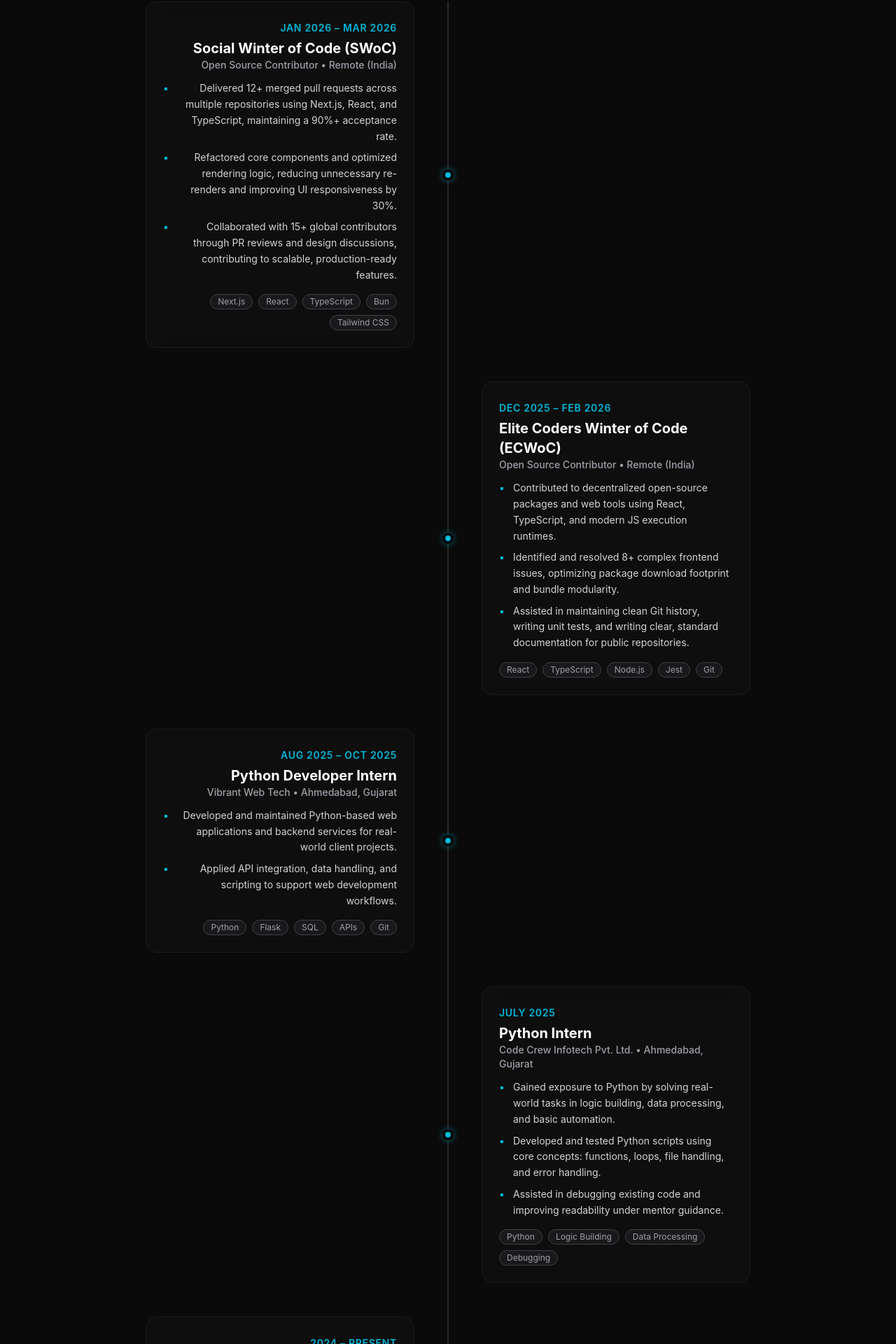
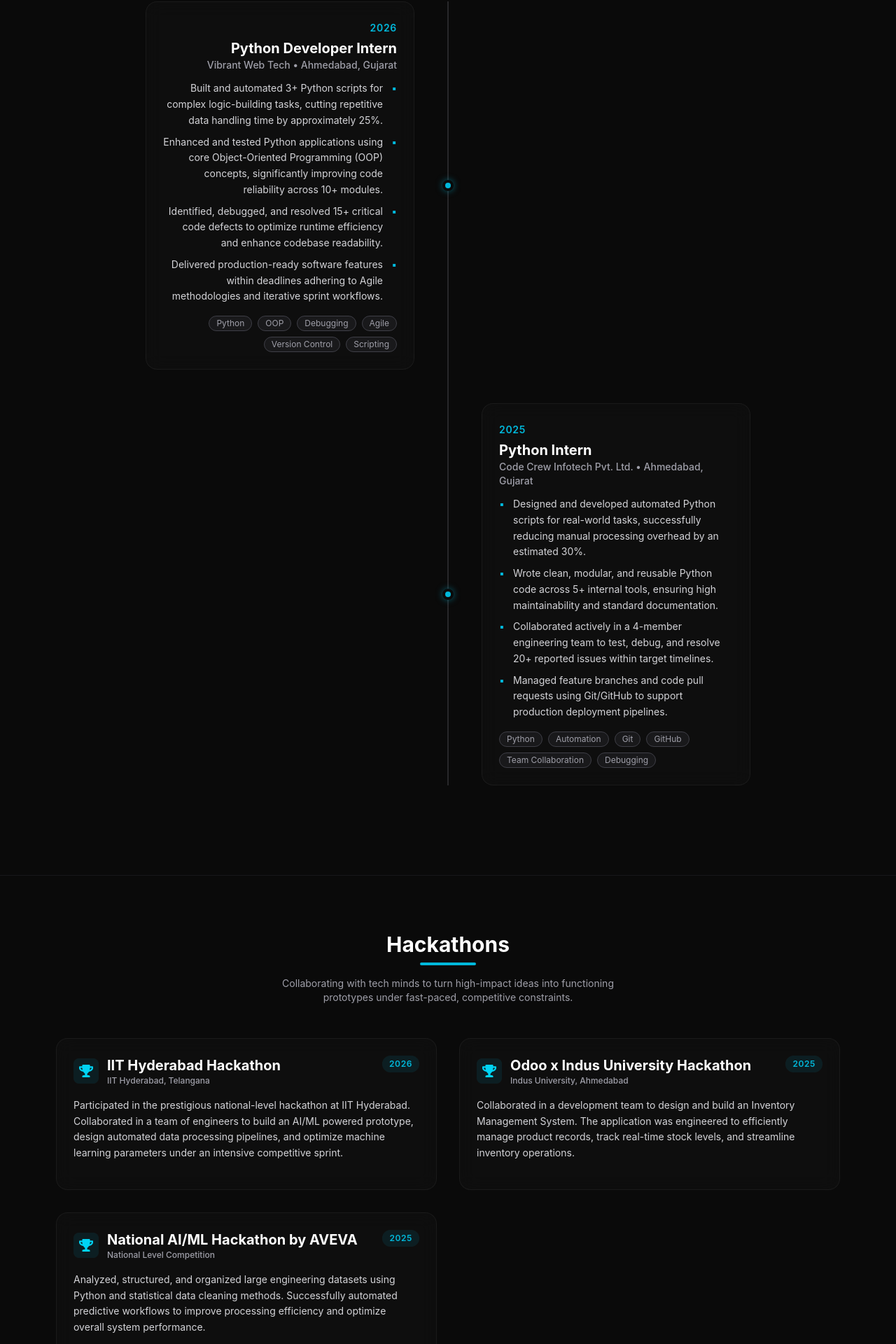
Before and after one commit to BLACKDEVIL4114/Portfolio-Website-, a React (Vite) app: page / in a window 1280 px wide. Shown: the part 6661-8581 px from the top of the page at 70% size. Built offline with nearby package versions, Linux system fonts and the light colour scheme.

Commit message:
fix: update work experience and hackathons from resume including IIT Hyderabad hackathon

```diff
--- a/src/components/Experience.jsx
+++ b/src/components/Experience.jsx
@@ -3,61 +3,30 @@
 
 const experiences = [
   {
-    role: "Social Winter of Code (SWoC)",
-    company: "Open Source Contributor",
-    duration: "Jan 2026 – Mar 2026",
-    location: "Remote (India)",
-    description: [
-      "Delivered 12+ merged pull requests across multiple repositories using Next.js, React, and TypeScript, maintaining a 90%+ acceptance rate.",
-      "Refactored core components and optimized rendering logic, reducing unnecessary re-renders and improving UI responsiveness by 30%.",
-      "Collaborated with 15+ global contributors through PR reviews and design discussions, contributing to scalable, production-ready features."
-    ],
-    tech: ["Next.js", "React", "TypeScript", "Bun", "Tailwind CSS"]
-  },
-  {
-    role: "Elite Coders Winter of Code (ECWoC)",
-    company: "Open Source Contributor",
-    duration: "Dec 2025 – Feb 2026",
-    location: "Remote (India)",
-    description: [
-      "Contributed to decentralized open-source packages and web tools using React, TypeScript, and modern JS execution runtimes.",
-      "Identified and resolved 8+ complex frontend issues, optimizing package download footprint and bundle modularity.",
-      "Assisted in maintaining clean Git history, writing unit tests, and writing clear, standard documentation for public repositories."
-    ],
-    tech: ["React", "TypeScript", "Node.js", "Jest", "Git"]
-  },
-  {
     role: "Python Developer Intern",
     company: "Vibrant Web Tech",
-    duration: "Aug 2025 – Oct 2025",
+    duration: "2026",
     location: "Ahmedabad, Gujarat",
     description: [
-      "Developed and maintained Python-based web applications and backend services for real-world client projects.",
-      "Applied API integration, data handling, and scripting to support web development workflows."
+      "Built and automated 3+ Python scripts for complex logic-building tasks, cutting repetitive data handling time by approximately 25%.",
+      "Enhanced and tested Python applications using core Object-Oriented Programming (OOP) concepts, significantly improving code reliability across 10+ modules.",
+      "Identified, debugged, and resolved 15+ critical code defects to optimize runtime efficiency and enhance codebase readability.",
+      "Delivered production-ready software features within deadlines adhering to Agile methodologies and iterative sprint workflows."
     ],
-    tech: ["Python", "Flask", "SQL", "APIs", "Git"]
+    tech: ["Python", "OOP", "Debugging", "Agile", "Version Control", "Scripting"]
   },
   {
     role: "Python Intern",
     company: "Code Crew Infotech Pvt. Ltd.",
-    duration: "July 2025",
+    duration: "2025",
     location: "Ahmedabad, Gujarat",
     description: [
-      "Gained exposure to Python by solving real-world tasks in logic building, data processing, and basic automation.",
-      "Developed and tested Python scripts using core concepts: functions, loops, file handling, and error handling.",
-      "Assisted in debugging existing code and improving readability under mentor guidance."
+      "Designed and developed automated Python scripts for real-world tasks, successfully reducing manual processing overhead by an estimated 30%.",
+      "Wrote clean, modular, and reusable Python code across 5+ internal tools, ensuring high maintainability and standard documentation.",
+      "Collaborated actively in a 4-member engineering team to test, debug, and resolve 20+ reported issues within target timelines.",
+      "Managed feature branches and code pull requests using Git/GitHub to support production deployment pipelines."
     ],
-    tech: ["Python", "Logic Building", "Data Processing", "Debugging"]
-  },
-  {
-    role: "Final Year Project Developer",
-    company: "Self-initiated",
-    duration: "2024 – Present",
-    location: "Academic",
-    description: [
-      "Built multiple full-stack and AI/ML projects including an ATS resume platform, multi-modal search engine, and a desktop project monitoring system as part of GTU final year curriculum."
-    ],
-    tech: ["Python", "FastAPI", "React", "SQLite", "Streamlit", "FAISS", "CLIP"]
+    tech: ["Python", "Automation", "Git", "GitHub", "Team Collaboration", "Debugging"]
   }
 ];
 
@@ -72,12 +41,12 @@
           transition={{ duration: 0.6 }}
           className="text-center mb-16"
         >
-          <h2 className="text-3xl font-bold text-white mb-2">Experience</h2>
+          <h2 className="text-3xl font-bold text-white mb-2">Work Experience</h2>
           <div className="w-20 h-1 bg-cyan-500 mx-auto rounded-full"></div>
         </motion.div>
 
         <div className="relative">
-          {/* Timeline line */}
+          {/* Timeline center line */}
           <div className="absolute left-0 md:left-1/2 transform md:-translate-x-1/2 top-0 h-full w-0.5 bg-zinc-800"></div>
 
           {experiences.map((exp, index) => {
@@ -92,20 +61,20 @@
                 className="relative mb-12"
               >
                 <div className="flex flex-col md:flex-row items-center">
-                  {/* Dot */}
+                  {/* Glowing dot */}
                   <div className="absolute left-0 md:left-1/2 transform -translate-x-1/2 w-4 h-4 bg-cyan-500 rounded-full border-4 border-[#0a0a0a] z-10 shadow-[0_0_10px_rgba(6,182,212,0.5)]"></div>
 
-                  {/* Content Wrapper */}
+                  {/* Content wrapper */}
                   <div className={`ml-8 md:ml-0 md:w-1/2 flex ${isLeft ? 'md:justify-end md:mr-auto md:pr-12 md:text-right' : 'md:justify-start md:ml-auto md:pl-12 md:text-left'}`}>
                     <div className="bg-white/[0.02] backdrop-blur-md border border-white/[0.05] p-6 rounded-2xl max-w-lg hover:border-cyan-500/30 hover:bg-white/[0.04] transition-all duration-300">
                       <span className="text-cyan-500 text-sm font-semibold uppercase tracking-wider">{exp.duration}</span>
                       <h3 className="text-xl font-bold text-white mt-1">{exp.role}</h3>
                       <p className="text-zinc-400 font-medium text-sm mb-3">
-                        {exp.company} {exp.location ? `• ${exp.location}` : ""}
+                        {exp.company} • {exp.location}
                       </p>
                       <ul className={`text-zinc-300 text-sm leading-relaxed space-y-2 list-none mb-4 ${isLeft ? 'md:flex md:flex-col md:items-end' : ''}`}>
                         {exp.description.map((bullet, bIndex) => (
-                          <li key={bIndex} className="relative pl-5 before:content-['▪'] before:absolute before:left-0 before:text-cyan-500">
+                          <li key={bIndex} className={`relative pl-5 before:content-['▪'] before:absolute before:left-0 before:text-cyan-500 ${isLeft ? 'md:pl-0 md:pr-5 md:before:left-auto md:before:right-0' : ''}`}>
                             {bullet}
                           </li>
                         ))}
--- a/src/components/Hackathons.jsx
+++ b/src/components/Hackathons.jsx
@@ -4,32 +4,22 @@
 
 const hackathons = [
   {
-    title: "Diversion 2K26",
-    location: "Kolkata, West Bengal",
-    date: "Feb 2026",
-    description: "Built an AI-powered legal assistant providing plain-language guidance, contract/document summarization, case tracking with hearing updates, rights education, and verified lawyer discovery for everyday Indians.",
-    certificate: "https://drive.google.com/file/d/1Tcv_YbeFpdf3Zk5f2dBENhzOBPwGIngf/view?usp=drive_link"
+    title: "IIT Hyderabad Hackathon",
+    location: "IIT Hyderabad, Telangana",
+    date: "2026",
+    description: "Participated in the prestigious national-level hackathon at IIT Hyderabad. Collaborated in a team of engineers to build an AI/ML powered prototype, design automated data processing pipelines, and optimize machine learning parameters under an intensive competitive sprint."
   },
   {
-    title: "Hack NITR 7.0",
-    location: "Rourkela, Odisha",
-    date: "Jan 2026",
-    description: "Developed an AI-powered, multilingual healthcare platform enabling symptom-based guidance, smart doctor discovery, location-based hospital search and data insights to improve rural healthcare access.",
-    certificate: "https://drive.google.com/file/d/1h-0fyBRCbTMODgKScKwTlsm4KObHKl6U/view?usp=drive_link"
+    title: "Odoo x Indus University Hackathon",
+    location: "Indus University, Ahmedabad",
+    date: "2025",
+    description: "Collaborated in a development team to design and build an Inventory Management System. The application was engineered to efficiently manage product records, track real-time stock levels, and streamline inventory operations."
   },
   {
-    title: "Educ-A-Thon 2.0",
-    location: "Kolkata, West Bengal",
-    date: "Nov 2025",
-    description: "Built a student collaboration platform with skill-based teaming, real-time task boards, analytics, and smart peer review.",
-    certificate: "https://certificate.givemycertificate.com/c/60b273be-d3ec-4599-ad0a-6106e65849ce"
-  },
-  {
-    title: "HackAura",
-    location: "Virtual",
-    date: "Oct 2025",
-    description: "Developed an AI PDF analysis tool with Llama-powered chat insights and a refined vintage interface.",
-    certificate: "https://certificate.givemycertificate.com/c/fe3b1431-3584-42aa-9608-f554dd9fd77f"
+    title: "National AI/ML Hackathon by AVEVA",
+    location: "National Level Competition",
+    date: "2025",
+    description: "Analyzed, structured, and organized large engineering datasets using Python and statistical data cleaning methods. Successfully automated predictive workflows to improve processing efficiency and optimize overall system performance."
   }
 ];
 
@@ -47,7 +37,7 @@
           <h2 className="text-3xl font-bold text-white mb-2">Hackathons</h2>
           <div className="w-20 h-1 bg-cyan-500 mx-auto rounded-full"></div>
           <p className="text-zinc-400 text-sm mt-4 max-w-lg mx-auto">
-            Collaborating with global developers to turn intense ideas into working prototypes in high-pressure settings.
+            Collaborating with tech minds to turn high-impact ideas into functioning prototypes under fast-paced, competitive constraints.
           </p>
         </motion.div>
 
@@ -80,10 +70,12 @@
                     {hack.date}
                   </span>
                 </div>
-                <p className="text-zinc-300 text-sm leading-relaxed mb-6">
+                <p className="text-zinc-300 text-sm leading-relaxed mb-4">
                   {hack.description}
                 </p>
               </div>
+
+              {hack.certificate && (
                 <div className="mt-auto pt-4 border-t border-zinc-900 flex justify-end">
                   <a
                     href={hack.certificate}
@@ -94,6 +86,7 @@
                     View Credentials <FaExternalLinkAlt className="text-[10px]" />
                   </a>
                 </div>
+              )}
             </motion.div>
           ))}
         </div>
```
Lines whose indentation alone changed are shown as unchanged.
